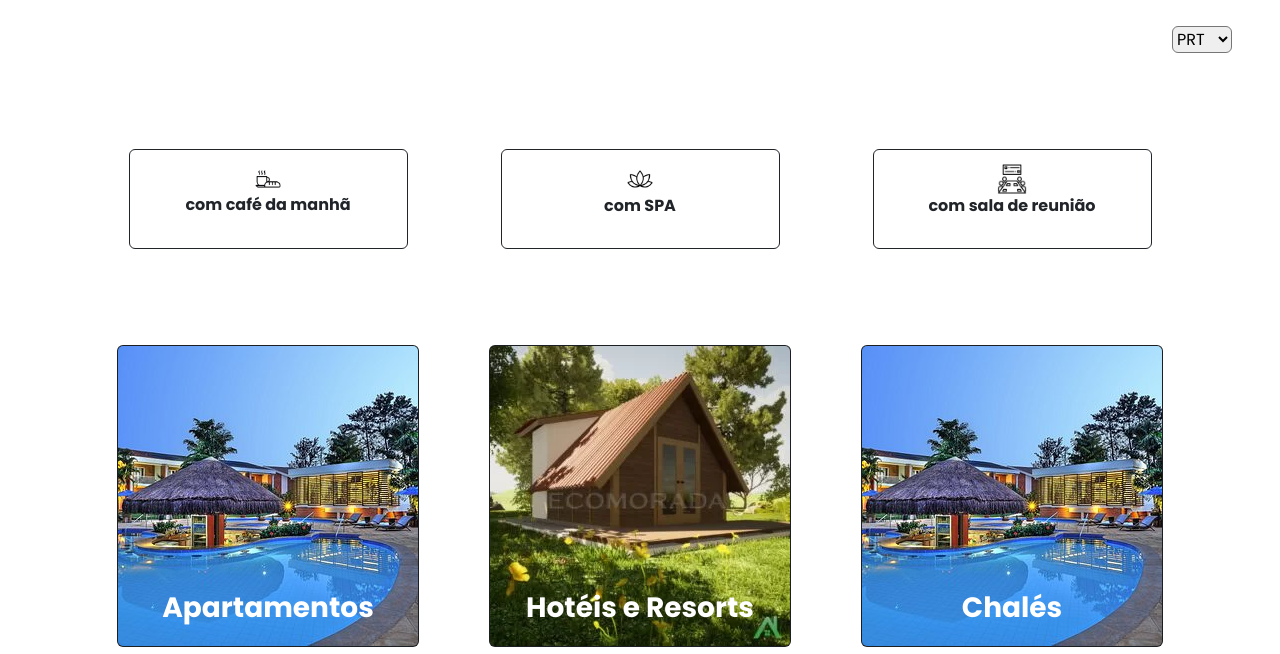
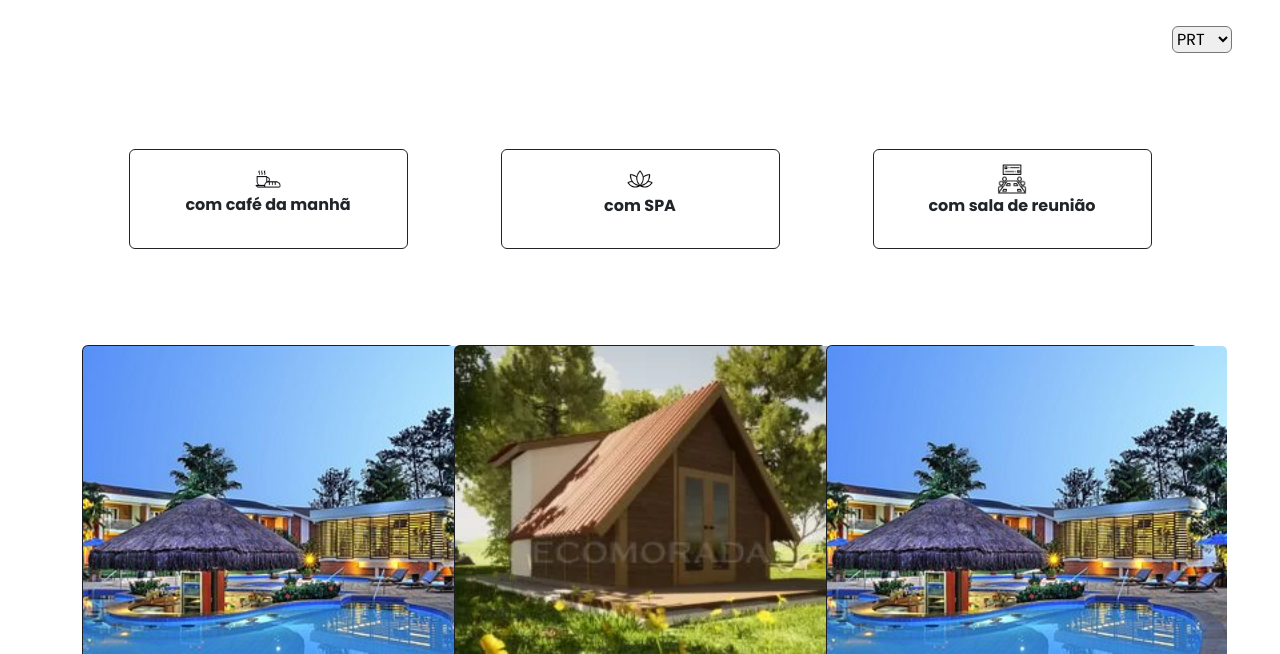
Before and after one commit to brunolopesdev/gulliver-bootstrap, a plain HTML site: page index.html in a window 1280 px wide. Shown: the part 146-800 px from the top of the page. Drawn offline with nearby package versions, Linux system fonts and the light colour scheme.

Commit message:
feat: ajuste nas imagens

```diff
--- a/index.html
+++ b/index.html
@@ -50,21 +50,21 @@
 
         <section class="acommodations d-flex justify-content-around my-5 container">
             <div class="card text-bg-dark">
-                <img src="./images/hoteis-300.jpg" class="card-img" alt="...">
+                <img src="./images/hoteis-300.jpg" class="card-img" alt="..." style="width: 400px">
                 <div class="card-img-overlay d-flex justify-content-center align-items-end">
                   <p class="card-text fw-bold fs-2"><small>Apartamentos</small></p>
                 </div>
               </div>
 
               <div class="card text-bg-dark">
-                <img src="./images/chale-300.png" class="card-img" alt="...">
+                <img src="./images/chale-300.png" class="card-img" alt="..." style="width: 400px">
                 <div class="card-img-overlay d-flex justify-content-center align-items-end">
                   <p class="card-text fw-bold fs-2"><small>Hotéis e Resorts</small></p>
                 </div>
               </div>
 
               <div class="card text-bg-dark">
-                <img src="./images/hoteis-300.jpg" class="card-img" alt="...">
+                <img src="./images/hoteis-300.jpg" class="card-img" alt="..." style="width: 400px">
                 <div class="card-img-overlay d-flex justify-content-center align-items-end">
                   <p class="card-text fw-bold fs-2"><small>Chalés</small></p>
                 </div>
```
